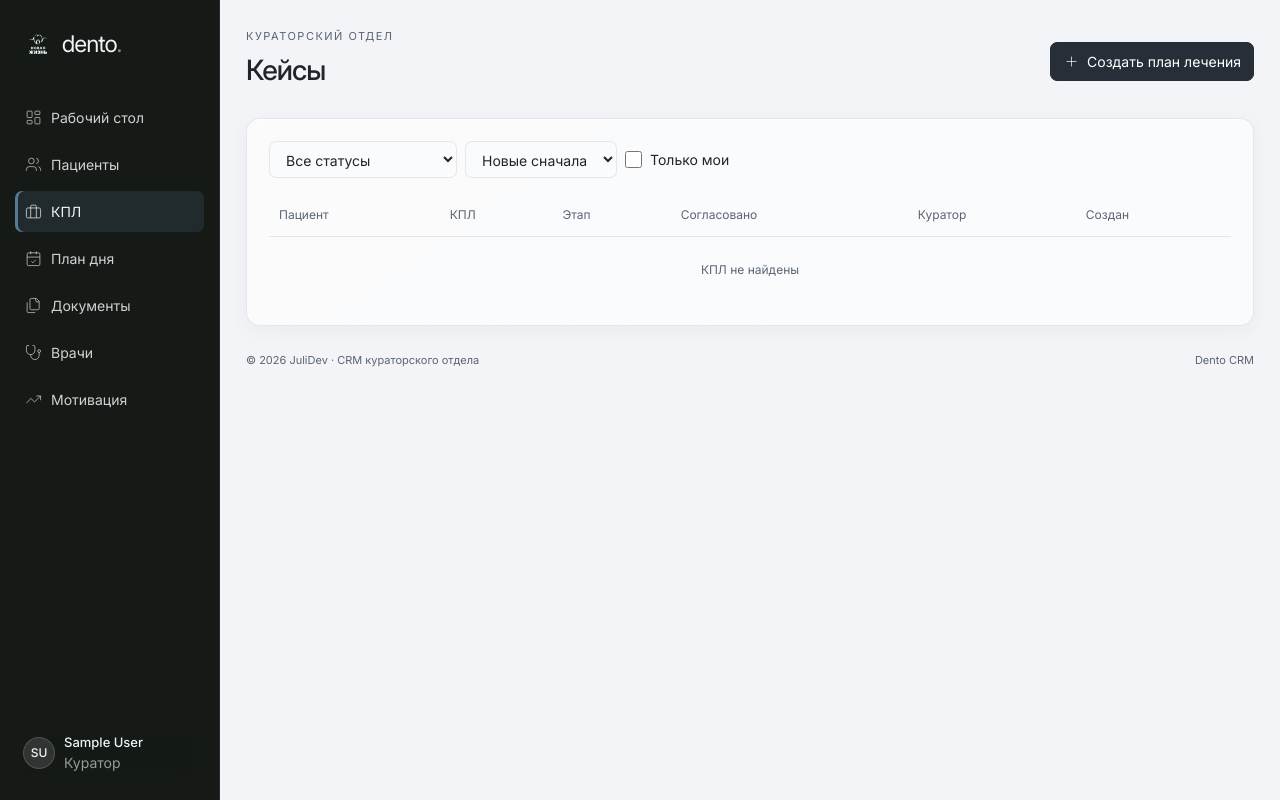
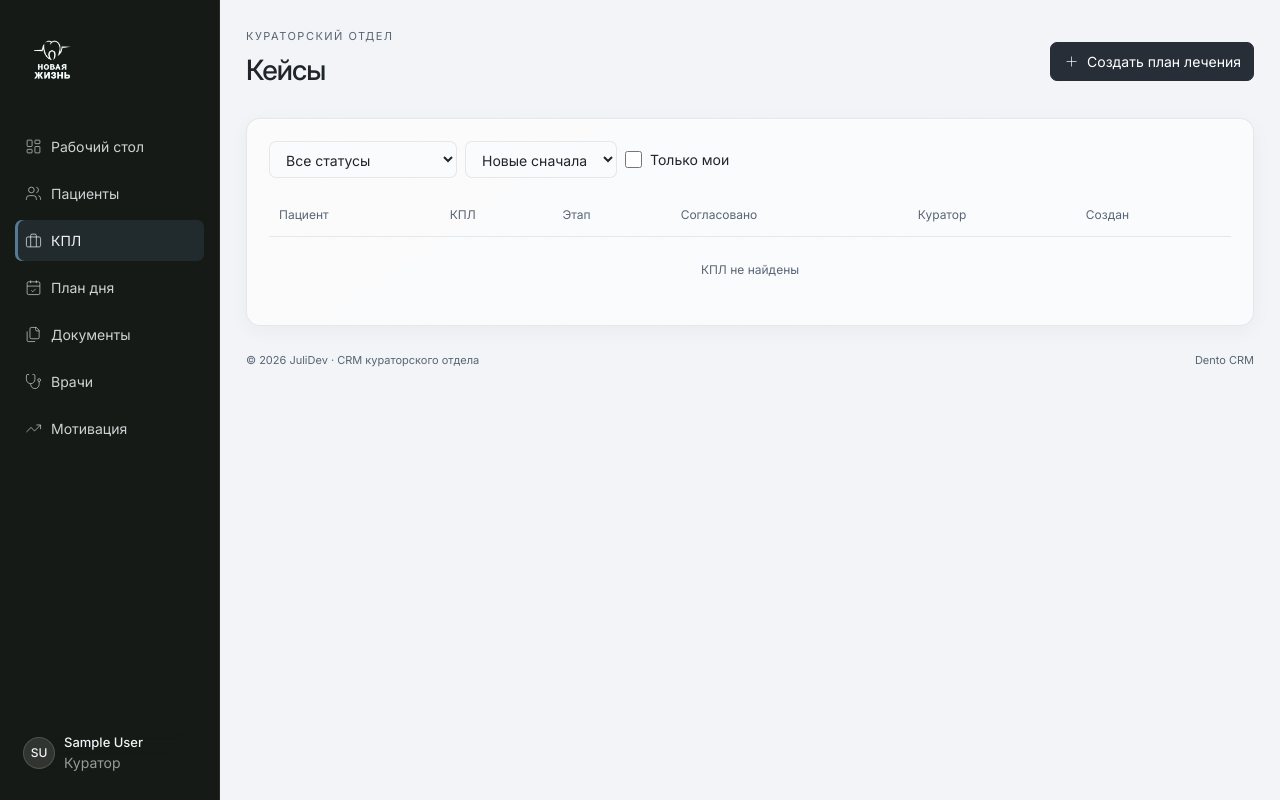
Before and after one commit to EscapingKotaro/CleanTeeth, a Django app: page /cases/ in a window 1280 px wide. Run offline with Django 5.2, Linux system fonts and the light colour scheme; the visitor is signed in with stand-in values (Sample User, id 1); data comes from the database, SQL or seed files in the repository; data that the repository does not hold is empty.

Commit message:
Update base_v2.html

```diff
--- a/templates/base_v2.html
+++ b/templates/base_v2.html
@@ -18,8 +18,8 @@
         <!-- Боковая навигация -->
         <aside class="dg-side">
             <div class="dg-brand">
-                <img src="{% static 'favicon-dark.png' %}" alt="Dento CRM" style="height:32px;width:auto;">
-                <span>dento<span style="color:rgba(240,242,245,.5)">.</span></span>
+                <img src="{% static 'favicon-dark.png' %}" alt="Dento CRM" style="height:64px;width:auto;">
+            <!--    <span>dento<span style="color:rgba(240,242,245,.5)">.</span></span>-->
             </div>
 
             <nav class="dg-nav" aria-label="Разделы CRM">
```
